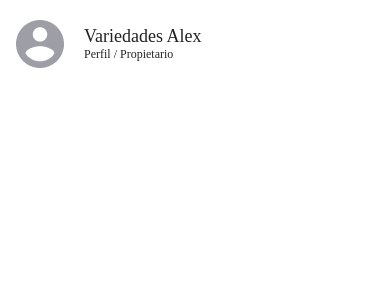
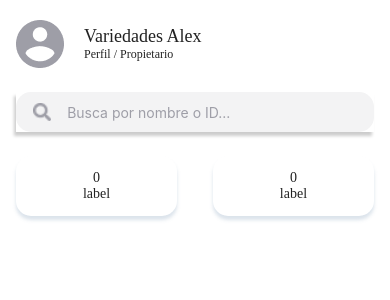
Before and after one commit to pertuzdev/InventoryApp, a React Native app: screen /Home in a window 390 px wide. Shown: the top 300 px of the page. Built offline with nearby package versions, Linux system fonts and the light colour scheme.

Commit message:
Finish header styling with searchbar and cardsinfo

```diff
--- a/src/components/Header.js
+++ b/src/components/Header.js
@@ -6,14 +6,23 @@ import AppText from './AppText';
 
 import {Colors} from '../styles/Colors';
 import {TextStyles} from '../styles/TextStyles';
+import SearchBar from './SearchBar';
+import InfoCard from './InfoCard';
 
-export default function Header() {
+export default function Header({style}) {
   return (
-    <View style={styles.container}>
-      <ProfilePic />
-      <View style={styles.txtWrapper}>
-        <Text style={TextStyles.title}>Variedades Alex</Text>
-        <Text style={TextStyles.cardDescription}>Perfil / Propietario</Text>
+    <View style={[styles.container, style]}>
+      <View style={styles.wrapper}>
+        <ProfilePic />
+        <View style={styles.txtWrapper}>
+          <Text style={TextStyles.title}>Variedades Alex</Text>
+          <Text style={TextStyles.cardDescription}>Perfil / Propietario</Text>
+        </View>
+      </View>
+      <SearchBar style={styles.searchBar} />
+      <View style={styles.infoWrapper}>
+        <InfoCard style={styles.infoCard} />
+        <InfoCard style={styles.infoCard} />
       </View>
     </View>
   );
@@ -21,11 +30,25 @@ export default function Header() {
 
 const styles = StyleSheet.create({
   container: {
+    marginTop: 4,
+  },
+  wrapper: {
     flexDirection: 'row',
     alignItems: 'center',
-    marginTop: 4,
   },
   txtWrapper: {
     marginLeft: 20,
   },
+  infoWrapper: {
+    width: '100%',
+    flexDirection: 'row',
+    justifyContent: 'space-between',
+  },
+  searchBar: {
+    marginTop: 24,
+    marginBottom: 24,
+  },
+  infoCard: {
+    width: '45%',
+  },
 });
--- /dev/null
+++ b/src/components/InfoCard.js
@@ -0,0 +1,36 @@
+import React from 'react';
+import {StyleSheet, Text, View} from 'react-native';
+
+import {Colors} from '../styles/Colors';
+import {TextStyles} from '../styles/TextStyles';
+
+export default function InfoCard({
+  quantity = 0,
+  label = 'label',
+  style = {width: '100%'},
+}) {
+  return (
+    <View style={[styles.container, style]}>
+      <Text style={TextStyles.standardRegularTxt}>{quantity}</Text>
+      <Text style={TextStyles.standardRegularTxt}>{label}</Text>
+    </View>
+  );
+}
+
+const styles = StyleSheet.create({
+  container: {
+    height: 60,
+    justifyContent: 'center',
+    alignItems: 'center',
+    backgroundColor: '#fff',
+    borderRadius: 15,
+    shadowColor: Colors.shadowColor,
+    shadowOffset: {
+      width: 0,
+      height: 4,
+    },
+    shadowOpacity: 0.25,
+    shadowRadius: 3.84,
+    elevation: 5,
+  },
+});
--- a/src/components/SearchBar.js
+++ b/src/components/SearchBar.js
@@ -12,7 +12,7 @@ import {Colors} from '../styles/Colors';
 
 export default function SearchBar({
   updateSearch = val => console.log(val, 'Value'),
-  style = {marginTop: 24},
+  style = {},
   onPress = () => console.log('SearchBar pressed'),
   focus = false,
 }) {
@@ -93,20 +93,17 @@ const styles = StyleSheet.create({
   },
   searchContainer: {
     backgroundColor: Colors.lightGray,
-    width: '90%',
+    width: '100%',
     height: 40,
     flexDirection: 'row',
     borderRadius: 15,
   },
   container: {
-    height: 80,
-    alignItems: 'center',
     elevation: 20,
     shadowColor: '#000',
     shadowOffset: {width: -2, height: 4},
     shadowOpacity: 0.2,
     shadowRadius: 3,
-
     // height: '100%', width: '100%'
   },
 });
--- a/src/screens/HomeScreen/HomeScreen.js
+++ b/src/screens/HomeScreen/HomeScreen.js
@@ -2,8 +2,11 @@ import React from 'react';
 import {View, Text, StyleSheet} from 'react-native';
 import {SafeAreaView} from 'react-native-safe-area-context';
 import Header from '../../components/Header';
+import InfoCard from '../../components/InfoCard';
 import ProfilePic from '../../components/ProfilePic';
 import SearchBar from '../../components/SearchBar';
+
+import {TextStyles} from '../../styles/TextStyles';
 
 export default function HomeScreen() {
   return (
@@ -16,5 +19,6 @@ export default function HomeScreen() {
 const styles = StyleSheet.create({
   container: {
     padding: 16,
+    flex: 1,
   },
 });
--- a/src/styles/Colors.js
+++ b/src/styles/Colors.js
@@ -5,4 +5,5 @@ export const Colors = {
   blackGray: '#222222',
   darkGray: '#79747E',
   red: '#DC3545',
+  shadowColor: '#7090B0',
 };
--- a/src/styles/TextStyles.js
+++ b/src/styles/TextStyles.js
@@ -9,7 +9,7 @@ export const TextStyles = {
   standardRegularTxt: {
     fontFamily: 'Roboto-Regular',
     fontSize: 14,
-    color: 'red',
+    color: Colors.blackGray,
   },
   buttonTxt: {
     fontFamily: 'Roboto-Bold',
@@ -26,4 +26,9 @@ export const TextStyles = {
     fontSize: 12,
     color: Colors.blackGray,
   },
+  placeholder: {
+    fontFamily: 'Roboto-Regular',
+    fontSize: 12,
+    color: Colors.gray,
+  },
 };
```
